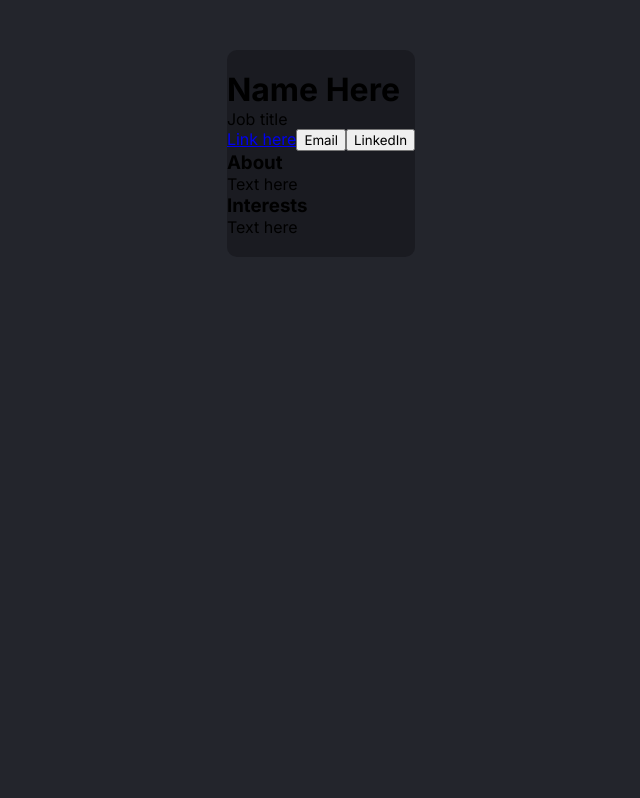
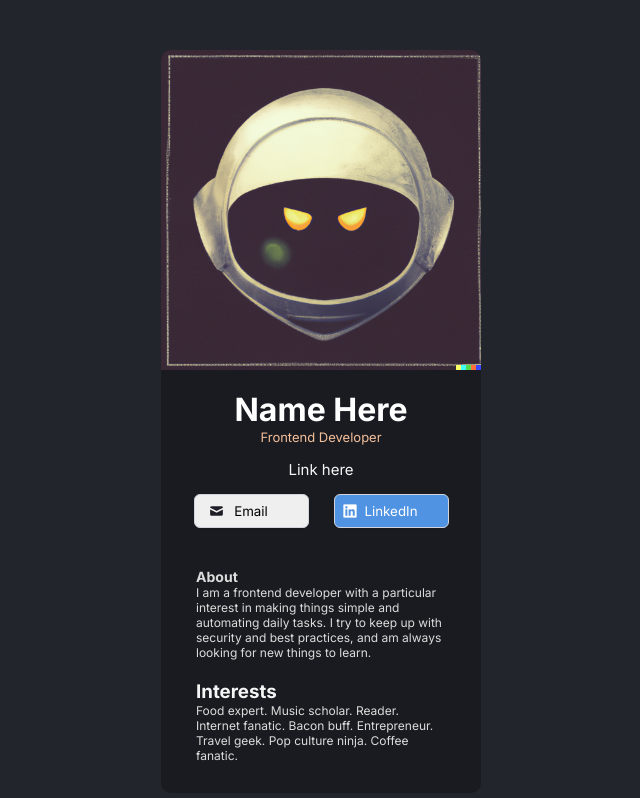
Before and after one commit to mypaxpax/Digital-business-card, a React (Vite) app: page / in a window 1280 px wide. Shown: the whole page, without its empty margins (319-959 px from the left). Built offline with nearby package versions, Linux system fonts and the light colour scheme.

Commit message:
Content divs

```diff
--- a/src/components/About.jsx
+++ b/src/components/About.jsx
@@ -1,8 +1,12 @@
 function About() {
   return (
-    <div>
+    <div className="about-el">
       <h3>About</h3>
-      <p>Text here</p>
+      <p>
+        I am a frontend developer with a particular interest in making things
+        simple and automating daily tasks. I try to keep up with security and
+        best practices, and am always looking for new things to learn.
+      </p>
     </div>
   );
 }
--- a/src/components/Info.jsx
+++ b/src/components/Info.jsx
@@ -1,12 +1,16 @@
+import photo2 from "../assets/photo2.png";
+
 function Info() {
   return (
-    <div>
-      <img></img>
+    <div className="info-el">
+      <div className="photo-el"></div>
       <h1>Name Here</h1>
-      <p>Job title</p>
+      <p>Frontend Developer</p>
       <a href="#">Link here</a>
-      <button>Email</button>
-      <button>LinkedIn</button>
+      <div className="info-buttons">
+        <button className="info-buttons-email">Email</button>
+        <button className="info-buttons-linkd">LinkedIn</button>
+      </div>
     </div>
   );
 }
--- a/src/components/Interests.jsx
+++ b/src/components/Interests.jsx
@@ -1,8 +1,11 @@
 function Interests() {
   return (
-    <div>
+    <div className="interest-el">
       <h3>Interests</h3>
-      <p>Text here</p>
+      <p>
+        Food expert. Music scholar. Reader. Internet fanatic. Bacon buff.
+        Entrepreneur. Travel geek. Pop culture ninja. Coffee fanatic.
+      </p>
     </div>
   );
 }
```
